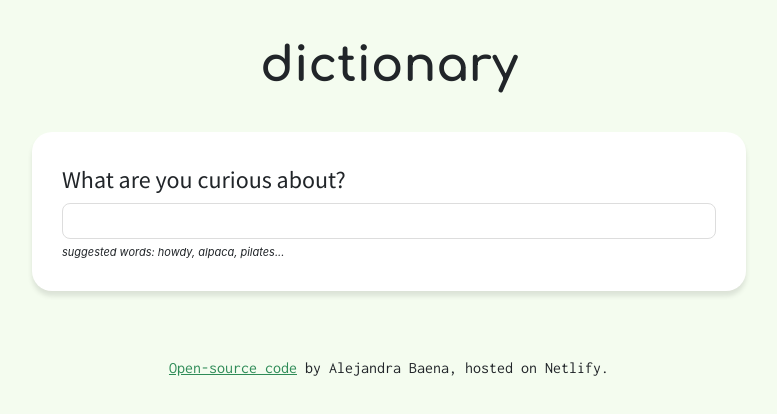
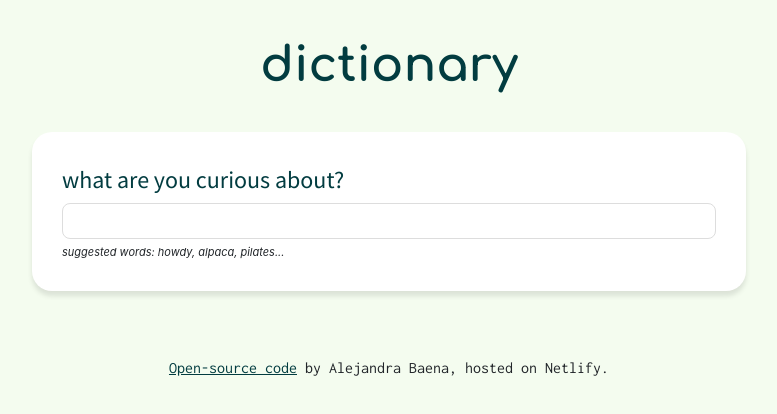
Before and after one commit to baenaale/react-dictionary-ab, a React (Create React App) app: page / in a window 1280 px wide. Shown: the top 414 px of the page, without its empty margins (251-1028 px from the left). Built offline with nearby package versions, Linux system fonts and the light colour scheme; no server answers.

Commit message:
more css

```diff
--- a/src/App.css
+++ b/src/App.css
@@ -11,12 +11,13 @@ body {
   text-align: center;
   font-family: "Comfortaa", cursive;
   font-weight: 700;
+  color: #023c40;
 }
 a {
-  color: seagreen;
+  color: #023c40;
 }
 a:not([href]):not([class]) {
-  color: seagreen;
+  color: #023c40;
   text-decoration: none;
 }
 a:not([href]):not([class]):hover {
--- a/src/Dictionary.css
+++ b/src/Dictionary.css
@@ -22,4 +22,5 @@
   line-height: 1.5;
   margin-bottom: 5px;
   font-family: "Source Sans Pro", sans-serif;
+  color: #023c40;
 }
--- a/src/Dictionary.js
+++ b/src/Dictionary.js
@@ -47,7 +47,7 @@ export default function Dictionary(props) {
     return (
       <div className="Dictionary">
         <section>
-          <div className="greeting">What are you curious about?</div>
+          <div className="greeting">what are you curious about?</div>
           <form onSubmit={handleSubmit}>
             <input type="search" onChange={handlekeywordChange} />
           </form>
--- a/src/Meaning.css
+++ b/src/Meaning.css
@@ -3,6 +3,7 @@
   line-height: 1.5;
   font-weight: bold;
   font-family: "Source Sans Pro", sans-serif;
+  color: #023c40;
 }
 .Meaning .example {
   font-size: 16px;
--- a/src/Phonetic.css
+++ b/src/Phonetic.css
@@ -1,5 +1,5 @@
 .Phonetic {
-  height: 30px;
+  height: 45px;
 }
 .Phonetic a {
   font-size: 12px;
@@ -8,10 +8,10 @@
   padding: 10px 20px;
   text-decoration: none;
   transition: all 150ms ease-in-out;
-  margin-right: 10px;
+  margin: 10px;
 }
 .Phonetic a:hover {
-  background-color: seagreen;
+  background-color: #023c40;
   color: white;
 }
 .Phonetic .text {
--- a/src/Results.css
+++ b/src/Results.css
@@ -3,4 +3,5 @@
   font-size: 36px;
   line-height: 1.5;
   font-family: "Source Sans Pro", sans-serif;
+  color: #023c40;
 }
```
